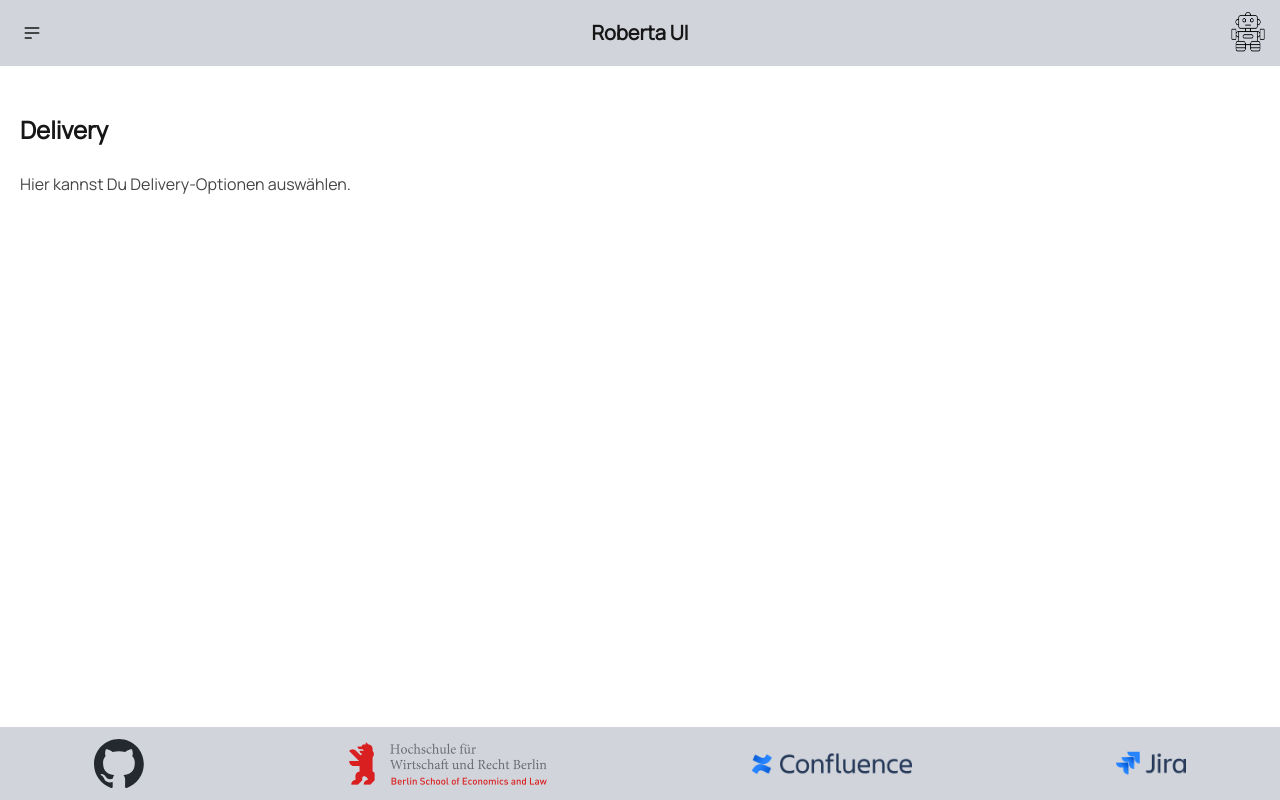
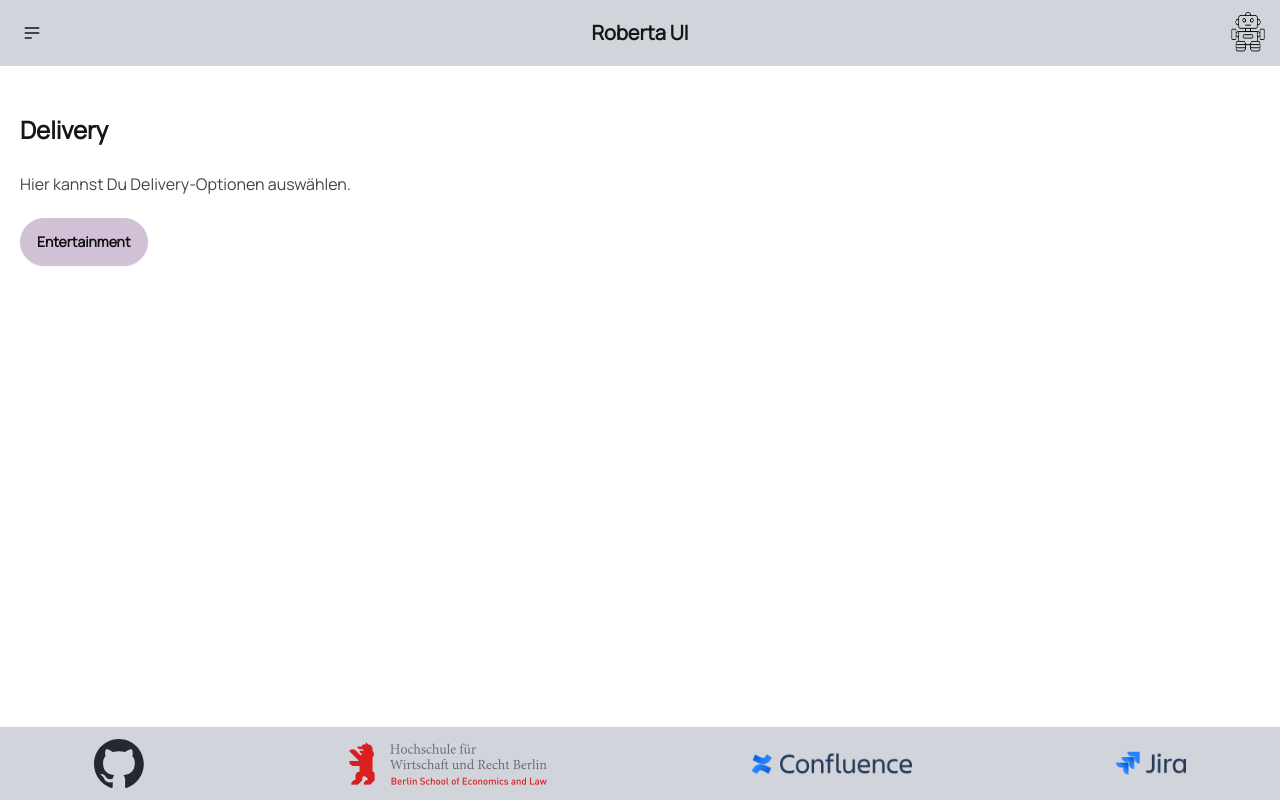
Before and after one commit to LeoPilgram/robertaUI2, a Next.js app: page /delivery in a window 1280 px wide. Built offline with nearby package versions, Linux system fonts and the light colour scheme.

Commit message:
add drawer

```diff
--- a/src/app/delivery/page.tsx
+++ b/src/app/delivery/page.tsx
@@ -1,5 +1,17 @@
+import DropdownMenu from '@/components/Dropdown';
+import { DANCES, SONGS } from '@/constants';
+import Link from 'next/link';
+
 export default function DeliveryPage() {
   return (
+    <div className="drawer drawer-end">
+      <input
+        id="my-drawer-4"
+        type="checkbox"
+        className="drawer-toggle"
+      />
+      <div className="drawer-content">
+        {
           <article className="prose text-left ml-5">
             <div>
               <h2>Delivery</h2>
@@ -7,8 +19,57 @@ export default function DeliveryPage() {
                 <div>
                   <p>Hier kannst Du Delivery-Optionen auswählen.</p>
                 </div>
+                <label
+                  htmlFor="my-drawer-4"
+                  className="drawer-button btn btn-primary"
+                >
+                  Entertainment
+                </label>
               </div>
             </div>
           </article>
+        }
+      </div>
+      <div className="drawer-side">
+        <label
+          htmlFor="my-drawer-4"
+          aria-label="close sidebar"
+          className="drawer-overlay"
+        ></label>
+        <ul className="menu p-4 w-80 min-h-full bg-base-200 text-base-content">
+          {
+            <article className="prose text-left ml-5">
+              <div>
+                <h2>Entertainment</h2>
+                <div>
+                  <div>
+                    <p>
+                      Hier kannst Du Entertainment-Optionen auswählen.
+                    </p>
+                  </div>
+                </div>
+                <div className="text-left ml-1">
+                  {' '}
+                  {/* Adjust margin here */}
+                  <DropdownMenu items={DANCES} type="Dancemoves" />
+                </div>
+                <div className="text-left ml-1 mt-4">
+                  {' '}
+                  {/* Adjust margin and add top margin */}
+                  <DropdownMenu items={SONGS} type="Songs" />
+                </div>
+                <div>
+                  <Link href="/delivery">
+                    <button className="btn text-left ml-1 mt-4 btn-primary">
+                      Bestätigen
+                    </button>
+                  </Link>
+                </div>
+              </div>
+            </article>
+          }
+        </ul>
+      </div>
+    </div>
   );
 }
--- a/src/app/entertainment/page.tsx
+++ /dev/null
@@ -1,38 +0,0 @@
-import DropdownMenu from '@/components/Dropdown';
-import Link from 'next/link';
-import React from 'react';
-import { DANCES, SONGS } from '@/constants';
-
-const EntertainmentPage = () => {
-  return (
-    <article className="prose text-left ml-5">
-      <div>
-        <h2>Entertainment</h2>
-        <div>
-          <div>
-            <p>Hier kannst Du Entertainment-Optionen auswählen.</p>
-          </div>
-        </div>
-        <div className="text-left ml-5">
-          {' '}
-          {/* Adjust margin here */}
-          <DropdownMenu items={DANCES} type="Dancemoves" />
-        </div>
-        <div className="text-left ml-5 mt-4">
-          {' '}
-          {/* Adjust margin and add top margin */}
-          <DropdownMenu items={SONGS} type="Songs" />
-        </div>
-        <div>
-          <Link href="/process">
-            <button className="btn text-left ml-5 mt-4 btn-primary">
-              Bestätigen
-            </button>
-          </Link>
-        </div>
-      </div>
-    </article>
-  );
-};
-
-export default EntertainmentPage;
--- a/src/app/page.tsx
+++ b/src/app/page.tsx
@@ -14,7 +14,7 @@ export default function Home() {
             Mit dieser App lässt sich Roberta steuern. Roberta kann
             Dinge transportieren, Musik abspielen und tanzen!
           </p>
-          <Link href="/entertainment">
+          <Link href="/delivery">
             <button className="btn btn-primary">Los geht's!</button>
           </Link>
         </div>
--- a/src/app/process/page.tsx
+++ /dev/null
@@ -1,10 +0,0 @@
-export default function Process() {
-  return (
-  <article className="prose text-left ml-5">
-    <div>
-      <h2>Process</h2>
-      <p>Lorem ipsum</p>
-    </div>
-  </article>
-  );
-}
```
Lines whose indentation alone changed are shown as unchanged.
